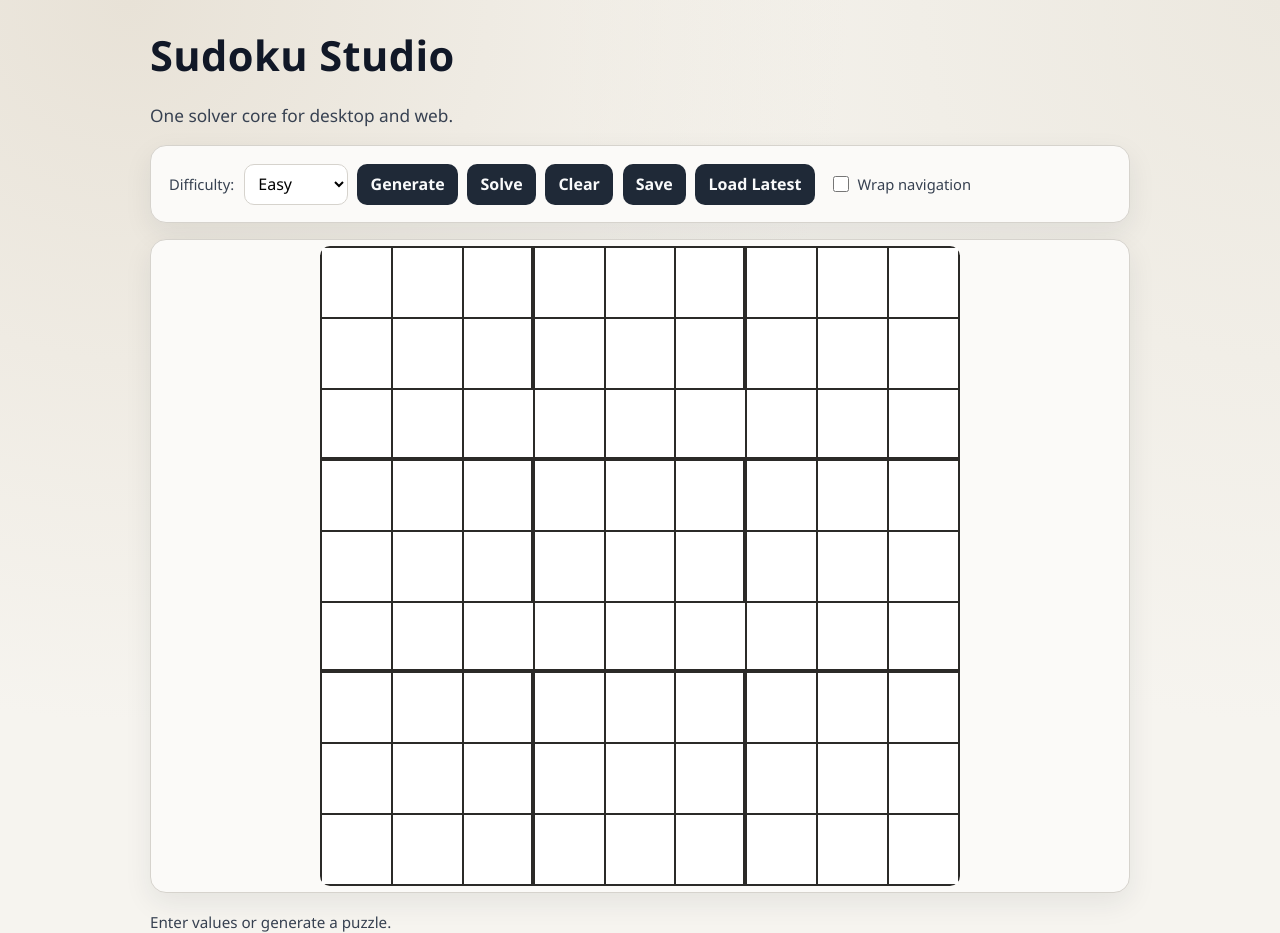
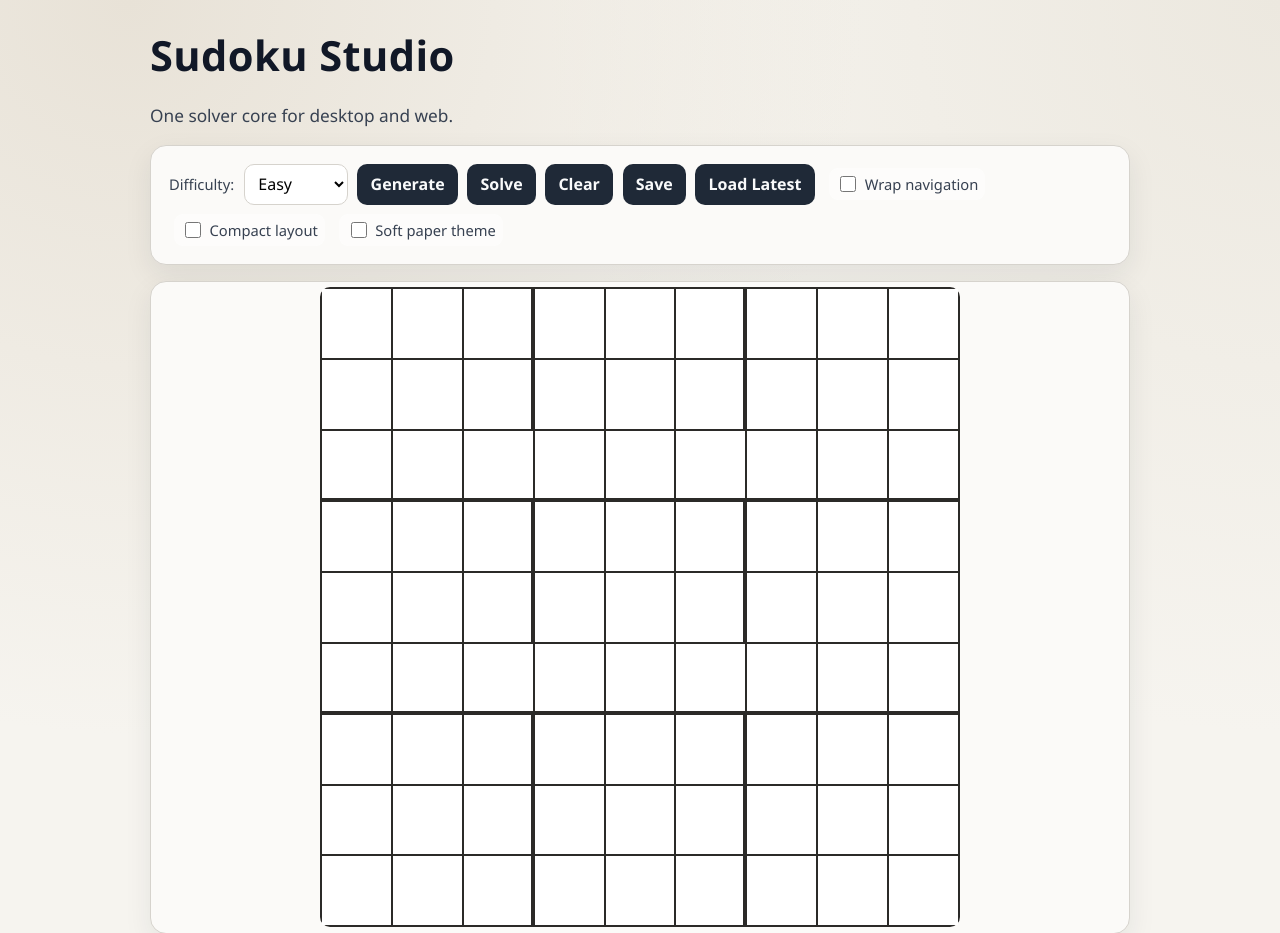
Before and after one commit to Munichschntz/sudokuSolver, a Flask app: page / in a window 1280 px wide. Shown: the top 933 px of the page. Run offline with Flask 3, Linux system fonts and the light colour scheme.

Commit message:
Add compact and paper mode toggle functionality; enhance appearance modes and local storage handling

```diff
--- a/webapp/static/styles.css
+++ b/webapp/static/styles.css
@@ -79,6 +79,9 @@ h1 {
   align-items: center;
   gap: 0.35rem;
   margin-left: 0.3rem;
+  padding: 0.3rem 0.45rem;
+  border-radius: 9px;
+  background: rgba(255, 255, 255, 0.5);
   user-select: none;
 }
 
--- a/webapp/templates/index.html
+++ b/webapp/templates/index.html
@@ -24,6 +24,14 @@
           <input type="checkbox" id="wrap-nav" />
           <span id="wrap-nav-label"></span>
         </label>
+        <label class="toggle-wrap" for="compact-mode">
+          <input type="checkbox" id="compact-mode" />
+          <span id="compact-mode-label"></span>
+        </label>
+        <label class="toggle-wrap" for="paper-mode">
+          <input type="checkbox" id="paper-mode" />
+          <span id="paper-mode-label"></span>
+        </label>
       </div>
     </section>
 
@@ -48,7 +56,11 @@
     const statusEl = document.getElementById("status");
     const difficultyEl = document.getElementById("difficulty");
     const wrapNavEl = document.getElementById("wrap-nav");
+    const compactModeEl = document.getElementById("compact-mode");
+    const paperModeEl = document.getElementById("paper-mode");
     const WRAP_STORAGE_KEY = "sudoku.wrapNavigation";
+    const COMPACT_STORAGE_KEY = "sudoku.compactMode";
+    const PAPER_STORAGE_KEY = "sudoku.paperMode";
 
     function readWrapPreference() {
       try {
@@ -68,6 +80,31 @@
       } catch (_error) {
         // Ignore storage errors (private mode or disabled storage).
       }
+    }
+
+    function readBoolPreference(key, fallback = false) {
+      try {
+        const saved = window.localStorage.getItem(key);
+        if (saved === null) {
+          return fallback;
+        }
+        return saved === "true";
+      } catch (_error) {
+        return fallback;
+      }
+    }
+
+    function persistBoolPreference(key, value) {
+      try {
+        window.localStorage.setItem(key, value ? "true" : "false");
+      } catch (_error) {
+        // Ignore storage errors (private mode or disabled storage).
+      }
+    }
+
+    function applyAppearanceModes() {
+      document.body.classList.toggle("mode-compact", compactModeEl.checked);
+      document.body.classList.toggle("mode-paper", paperModeEl.checked);
     }
 
     function getCell(row, col) {
@@ -122,9 +159,14 @@
       document.getElementById("save").textContent = config.buttons.save;
       document.getElementById("load").textContent = config.buttons.load_latest;
       document.getElementById("wrap-nav-label").textContent = config.labels.wrap_navigation;
+      document.getElementById("compact-mode-label").textContent = "Compact layout";
+      document.getElementById("paper-mode-label").textContent = "Soft paper theme";
       const defaultWrap = Boolean(config.options && config.options.wrap_navigation_default);
       const savedWrap = readWrapPreference();
       wrapNavEl.checked = savedWrap === null ? defaultWrap : savedWrap;
+      compactModeEl.checked = readBoolPreference(COMPACT_STORAGE_KEY, false);
+      paperModeEl.checked = readBoolPreference(PAPER_STORAGE_KEY, false);
+      applyAppearanceModes();
 
       config.difficulty_options.forEach((name) => {
         const option = document.createElement("option");
@@ -338,6 +380,14 @@
       wrapNavEl.addEventListener("change", () => {
         persistWrapPreference(wrapNavEl.checked);
       });
+      compactModeEl.addEventListener("change", () => {
+        persistBoolPreference(COMPACT_STORAGE_KEY, compactModeEl.checked);
+        applyAppearanceModes();
+      });
+      paperModeEl.addEventListener("change", () => {
+        persistBoolPreference(PAPER_STORAGE_KEY, paperModeEl.checked);
+        applyAppearanceModes();
+      });
     }
 
     applyTheme();
```
Also changed, not shown: other parts of webapp/static/styles.css (+61 -0 lines).
